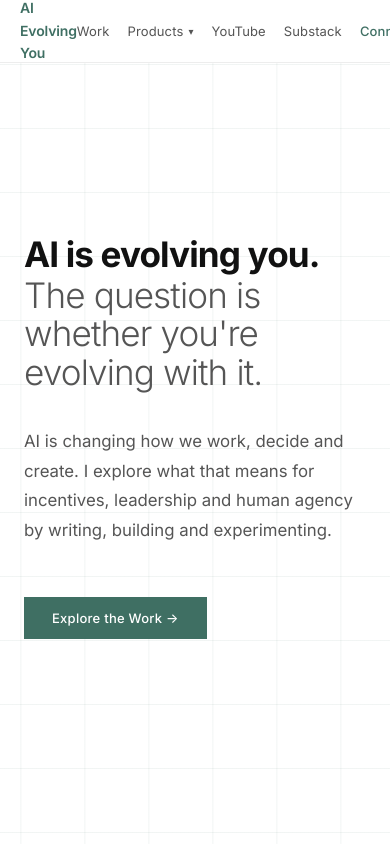
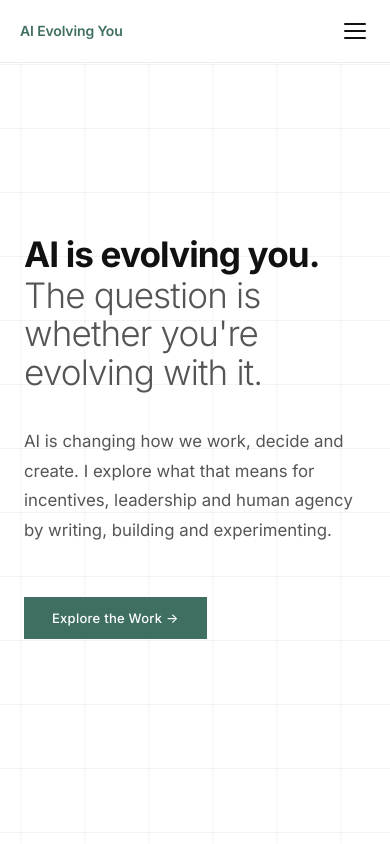
Before and after one commit to MYAISAM/aievolvingyou, a React (Vite) app: page / in a window 390 px wide. Shown: the top 844 px of the page. Built offline with nearby package versions, Linux system fonts and the light colour scheme.

Commit message:
Mobile nav hamburger, Resources component, nav restructure

```diff
--- a/src/components/Nav.jsx
+++ b/src/components/Nav.jsx
@@ -2,16 +2,22 @@ import { useState, useEffect, useRef } from 'react'
 
 export default function Nav({ onOpenWaitlist }) {
   const [productsOpen, setProductsOpen] = useState(false)
-  const dropdownRef = useRef(null)
+  const [channelsOpen, setChannelsOpen] = useState(false)
+  const [mobileOpen, setMobileOpen] = useState(false)
+  const productsRef = useRef(null)
+  const channelsRef = useRef(null)
 
   useEffect(() => {
     function handleClickOutside(e) {
-      if (dropdownRef.current && !dropdownRef.current.contains(e.target)) {
+      if (productsRef.current && !productsRef.current.contains(e.target)) {
         setProductsOpen(false)
+      }
+      if (channelsRef.current && !channelsRef.current.contains(e.target)) {
+        setChannelsOpen(false)
       }
     }
     function handleEscape(e) {
-      if (e.key === 'Escape') setProductsOpen(false)
+      if (e.key === 'Escape') closeAll()
     }
     document.addEventListener('mousedown', handleClickOutside)
     document.addEventListener('keydown', handleEscape)
@@ -23,23 +29,24 @@ export default function Nav({ onOpenWaitlist }) {
 
   function closeAll() {
     setProductsOpen(false)
+    setChannelsOpen(false)
+    setMobileOpen(false)
   }
 
   return (
+    <>
       <nav className="nav">
         <div className="nav-inner">
           <span className="nav-logo">AI Evolving You</span>
-        <div className="nav-links">
 
-          <a href="#work" className="nav-link" onClick={closeAll}>
-            Work
-          </a>
+          {/* Desktop links */}
+          <div className="nav-links nav-links--desktop">
 
             {/* Products dropdown */}
-          <div className="nav-dropdown" ref={dropdownRef}>
+            <div className="nav-dropdown" ref={productsRef}>
               <button
                 className={`nav-link nav-dropdown-trigger${productsOpen ? ' open' : ''}`}
-              onClick={() => setProductsOpen(v => !v)}
+                onClick={() => { setProductsOpen(v => !v); setChannelsOpen(false) }}
                 aria-expanded={productsOpen}
                 aria-haspopup="true"
               >
@@ -69,30 +76,112 @@ export default function Nav({ onOpenWaitlist }) {
               )}
             </div>
 
+            <a href="#resources" className="nav-link" onClick={closeAll}>
+              Resources
+            </a>
+
+            {/* Channels dropdown */}
+            <div className="nav-dropdown" ref={channelsRef}>
+              <button
+                className={`nav-link nav-dropdown-trigger${channelsOpen ? ' open' : ''}`}
+                onClick={() => { setChannelsOpen(v => !v); setProductsOpen(false) }}
+                aria-expanded={channelsOpen}
+                aria-haspopup="true"
+              >
+                Channels
+                <span className="nav-caret" aria-hidden="true">▾</span>
+              </button>
+              {channelsOpen && (
+                <div className="nav-dropdown-menu">
                   <a
                     href="https://www.youtube.com/@OurHumanIntelligence"
                     target="_blank"
                     rel="noopener noreferrer"
-            className="nav-link"
+                    className="nav-dropdown-item"
+                    onClick={closeAll}
                   >
-            YouTube
+                    <span className="nav-dropdown-item-title">YouTube</span>
+                    <span className="nav-dropdown-item-action">Human Intelligence →</span>
                   </a>
-
                   <a
                     href="https://ourhumanintelligence.substack.com"
                     target="_blank"
                     rel="noopener noreferrer"
-            className="nav-link"
+                    className="nav-dropdown-item"
+                    onClick={closeAll}
                   >
-            Substack
+                    <span className="nav-dropdown-item-title">Substack</span>
+                    <span className="nav-dropdown-item-action">Read and subscribe →</span>
                   </a>
+                </div>
+              )}
+            </div>
 
             <a href="#connect" className="nav-link nav-link--cta" onClick={closeAll}>
               Connect
             </a>
 
           </div>
+
+          {/* Hamburger - mobile only */}
+          <button
+            className="nav-hamburger"
+            onClick={() => setMobileOpen(v => !v)}
+            aria-label="Toggle menu"
+            aria-expanded={mobileOpen}
+          >
+            <span className={`hamburger-bar${mobileOpen ? ' open' : ''}`} />
+            <span className={`hamburger-bar${mobileOpen ? ' open' : ''}`} />
+            <span className={`hamburger-bar${mobileOpen ? ' open' : ''}`} />
+          </button>
+
         </div>
       </nav>
+
+      {/* Mobile menu - drops below nav */}
+      {mobileOpen && (
+        <div className="nav-mobile-menu">
+          <a
+            href="https://coach.aievolvingyou.com"
+            target="_blank"
+            rel="noopener noreferrer"
+            className="nav-mobile-item"
+            onClick={closeAll}
+          >
+            Interview Coach <span className="nav-badge">Beta</span>
+          </a>
+          <button
+            className="nav-mobile-item"
+            onClick={() => { closeAll(); onOpenWaitlist() }}
+          >
+            AI Displacement Report
+          </button>
+          <a href="#resources" className="nav-mobile-item" onClick={closeAll}>
+            Resources
+          </a>
+          <a
+            href="https://www.youtube.com/@OurHumanIntelligence"
+            target="_blank"
+            rel="noopener noreferrer"
+            className="nav-mobile-item"
+            onClick={closeAll}
+          >
+            YouTube
+          </a>
+          <a
+            href="https://ourhumanintelligence.substack.com"
+            target="_blank"
+            rel="noopener noreferrer"
+            className="nav-mobile-item"
+            onClick={closeAll}
+          >
+            Substack
+          </a>
+          <a href="#connect" className="nav-mobile-item nav-mobile-item--cta" onClick={closeAll}>
+            Connect
+          </a>
+        </div>
+      )}
+    </>
   )
 }
--- a/src/components/Resources.jsx
+++ b/src/components/Resources.jsx
@@ -3,7 +3,7 @@ import { useState } from "react";
 const articles = [
   {
     bucket: "Interview Resources",
-    title: "The STAR method explained — with three real examples you can actually learn from",
+    title: "The STAR method explained. With three real examples you can actually learn from",
     excerpt: "Most interview advice tells you what STAR stands for. What it doesn't tell you is why most people's answers still fall flat — and what the difference looks like in practice.",
     href: "#",
     available: true,
--- a/src/styles.css
+++ b/src/styles.css
@@ -756,3 +756,84 @@ body {
 .contact-form button:hover {
   background: #355e54;
 }
+/* ─────────────────────────────────────────
+   Mobile nav - hamburger
+   ───────────────────────────────────────── */
+
+/* Hide hamburger on desktop */
+.nav-hamburger {
+  display: none;
+  flex-direction: column;
+  justify-content: center;
+  gap: 5px;
+  background: none;
+  border: none;
+  cursor: pointer;
+  padding: 4px;
+  z-index: 110;
+}
+
+.hamburger-bar {
+  display: block;
+  width: 22px;
+  height: 2px;
+  background: var(--text-primary);
+  border-radius: 2px;
+  transition: all 0.2s ease;
+}
+
+/* Mobile menu panel */
+.nav-mobile-menu {
+  position: fixed;
+  top: var(--nav-h);
+  left: 0;
+  right: 0;
+  z-index: 99;
+  background: #ffffff;
+  border-bottom: 1px solid var(--border);
+  display: flex;
+  flex-direction: column;
+  padding: 8px 0 16px;
+}
+
+.nav-mobile-item {
+  display: block;
+  width: 100%;
+  padding: 14px 24px;
+  font-family: inherit;
+  font-size: 15px;
+  font-weight: 400;
+  color: var(--text-secondary);
+  text-decoration: none;
+  background: none;
+  border: none;
+  border-bottom: 1px solid var(--border);
+  text-align: left;
+  cursor: pointer;
+  transition: color 0.15s ease, background 0.15s ease;
+}
+
+.nav-mobile-item:last-child {
+  border-bottom: none;
+}
+
+.nav-mobile-item:hover {
+  color: var(--text-primary);
+  background: rgba(0,0,0,0.02);
+}
+
+.nav-mobile-item--cta {
+  color: var(--green);
+  font-weight: 500;
+}
+
+/* Show hamburger, hide desktop links on mobile */
+@media (max-width: 640px) {
+  .nav-links--desktop {
+    display: none;
+  }
+
+  .nav-hamburger {
+    display: flex;
+  }
+}
```
Lines whose indentation alone changed are shown as unchanged.
